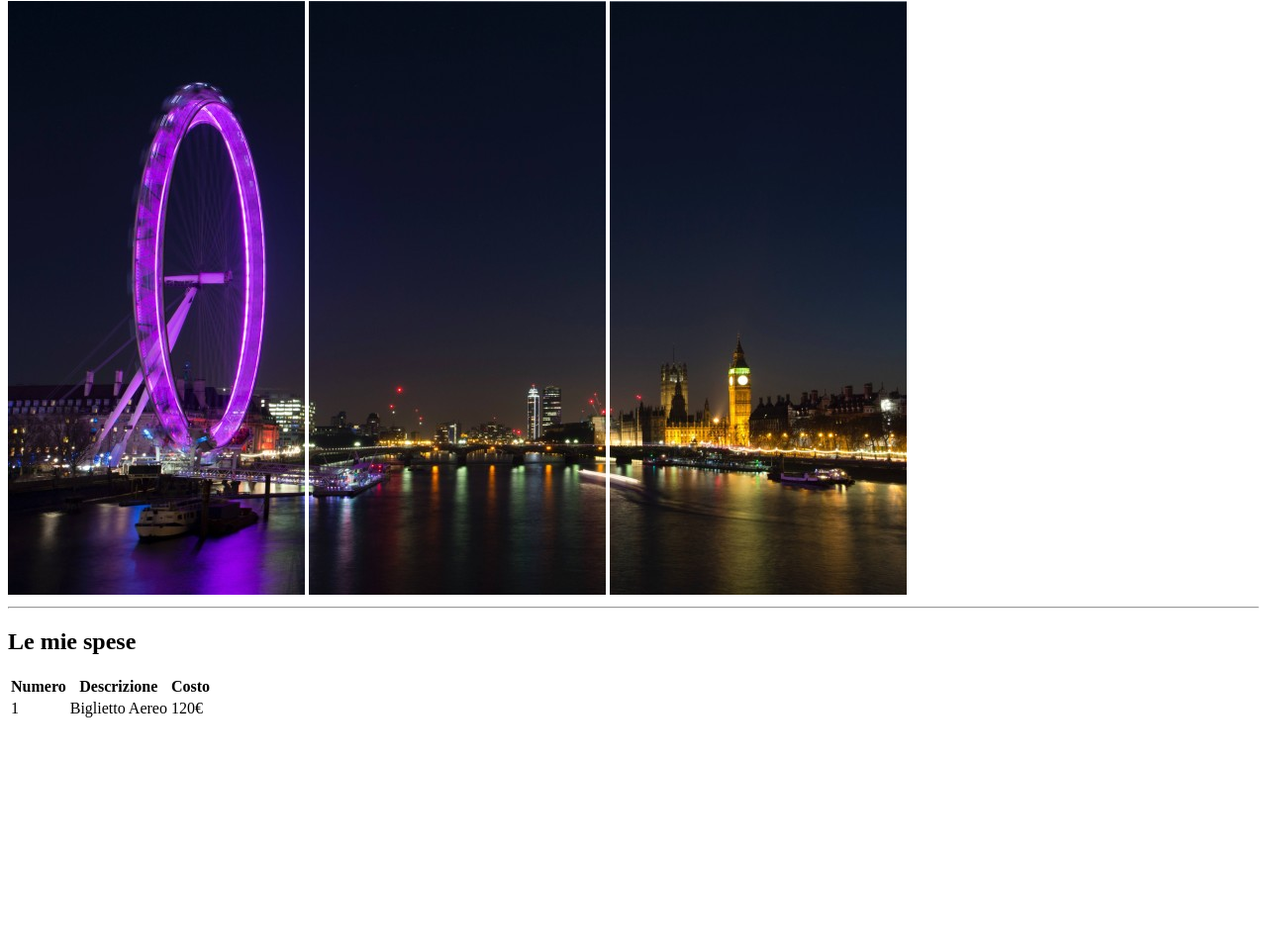
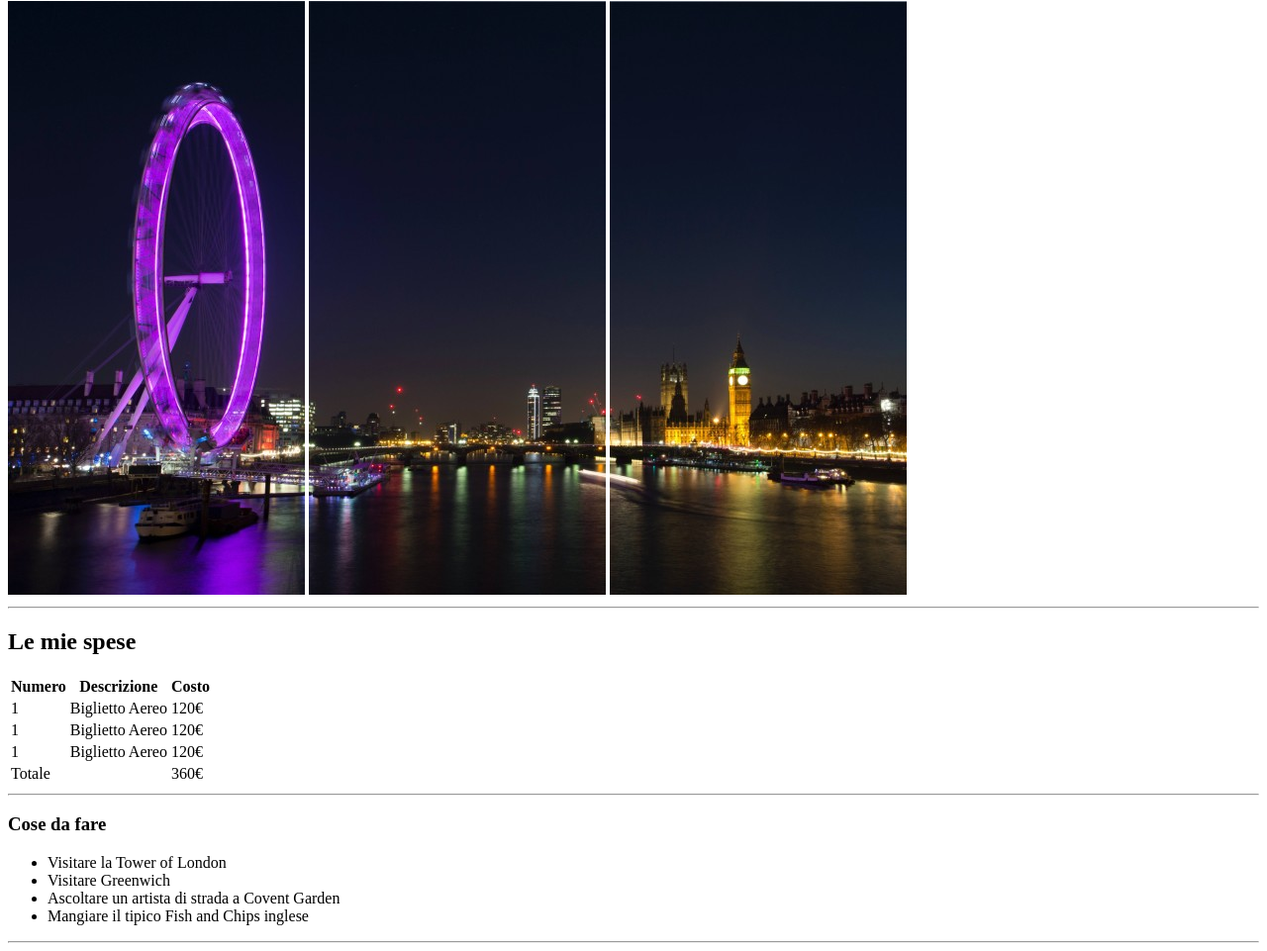
Before and after one commit to DenisOghina/html-london-trip, a plain HTML site: page index.html in a window 1280 px wide. Shown: the part 79-1040 px from the top of the page at 99% size. Before the commit the page ends 819 px from the top, so only its background shows below. Drawn offline with Linux system fonts and the light colour scheme.

Commit message:
second  commit

```diff
--- a/index.html
+++ b/index.html
@@ -24,6 +24,7 @@
 
     <!--costo viaggio-->
     <h2>Le mie spese</h2>
+
     <section>
         <table>
             <thead>
@@ -40,11 +41,38 @@
                     <td>120&#128;</td>
                 </tr>
                 <tr>
+                    <td>1</td>
+                    <td>Biglietto Aereo</td>
+                    <td>120&#128;</td>
+                </tr>
+                <tr>
+                    <td>1</td>
+                    <td>Biglietto Aereo</td>
+                    <td>120&#128;</td>
+                </tr>
+                <tr>
+                    <td>Totale</td>
                     <td></td>
+                    <td>360&#128;</td>
                 </tr>
             </tbody>
         </table>
+        <hr>
     </section>
+
+    <!--programma-->
+    <h3>Cose da fare</h3>
+
+    <section>
+        <ul>
+            <li>Visitare la Tower of London</li>
+            <li>Visitare Greenwich</li>
+            <li>Ascoltare un artista di strada a Covent Garden</li>
+            <li>Mangiare il tipico Fish and Chips inglese</li>
+        </ul>
+        <hr>
+    </section>
+
 </main>
 
 </body>
```
